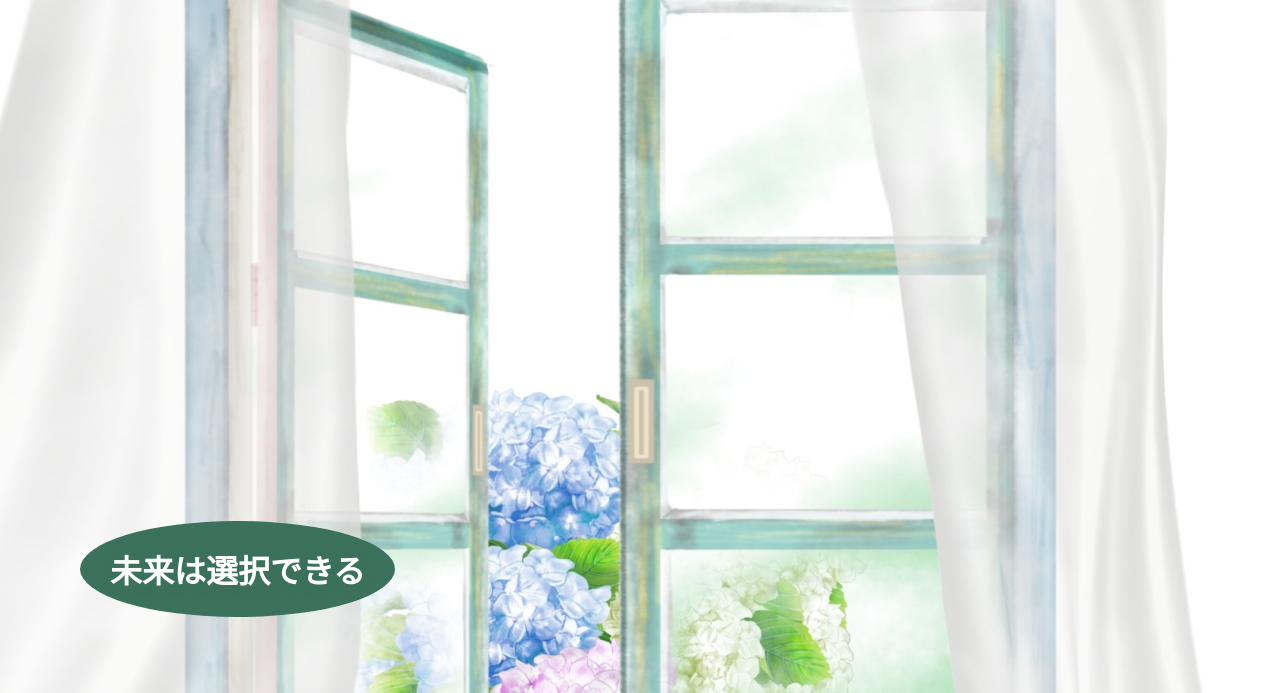
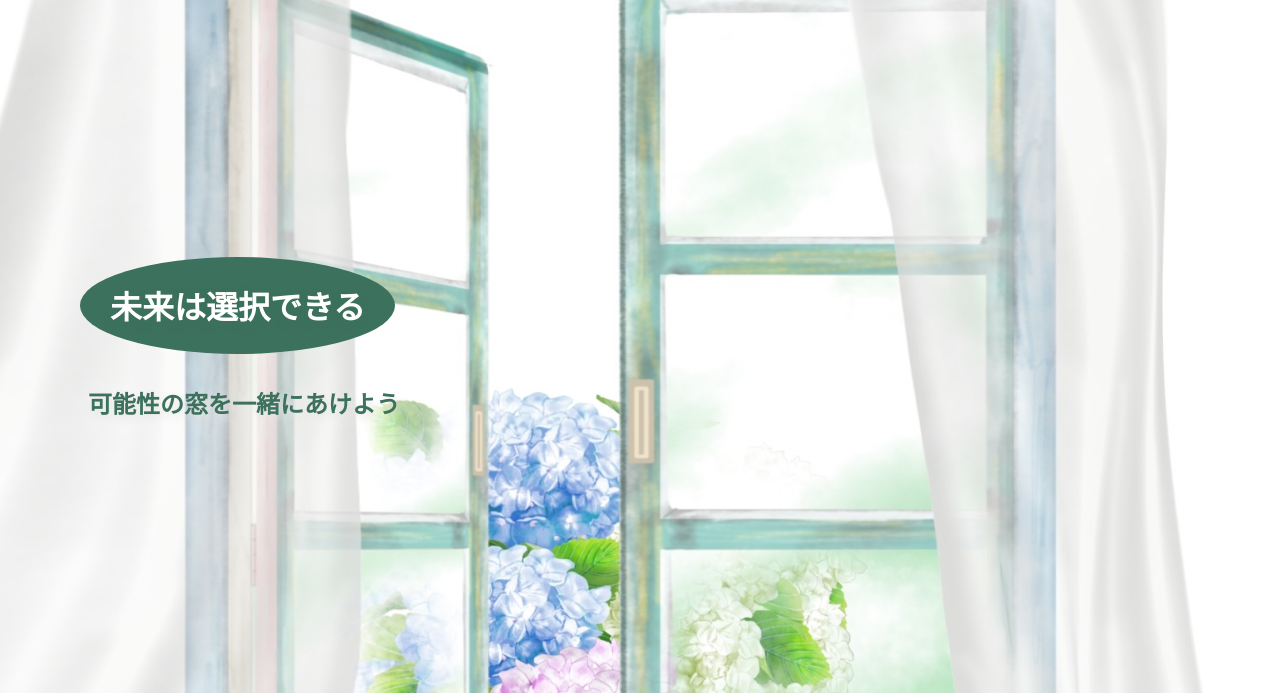
Before and after one commit to inagaki-a/homepage-enya-sample, a plain HTML site: page index.html in a window 1280 px wide. Shown: the part 106-799 px from the top of the page. Drawn offline with nearby package versions, Linux system fonts and the light colour scheme.

Commit message:
Add files via upload

```diff
--- a/style.css
+++ b/style.css
@@ -9,7 +9,6 @@ body{
 }
 
 * {
-  transition: all 0.4s ease;
   margin: 0;
   padding: 0;
   box-sizing: border-box;
@@ -213,7 +212,7 @@ nav {
   text-shadow: #3c715d 2px 4px 8px;
   font-weight: 600;
   left: 5rem;
-  top: 60%;
+  top: 30%;
   background-color: #3c715d;
   border: #1c352c;
   border-radius: 100%;
@@ -243,7 +242,7 @@ nav {
   text-shadow: #e6e6e6 2px 4px 8px;
   font-weight: 600;
   left: 5.5rem;
-  top: 80%;
+  top: 45%;
 }
 
 @media screen and (max-width: 960px) {
```
